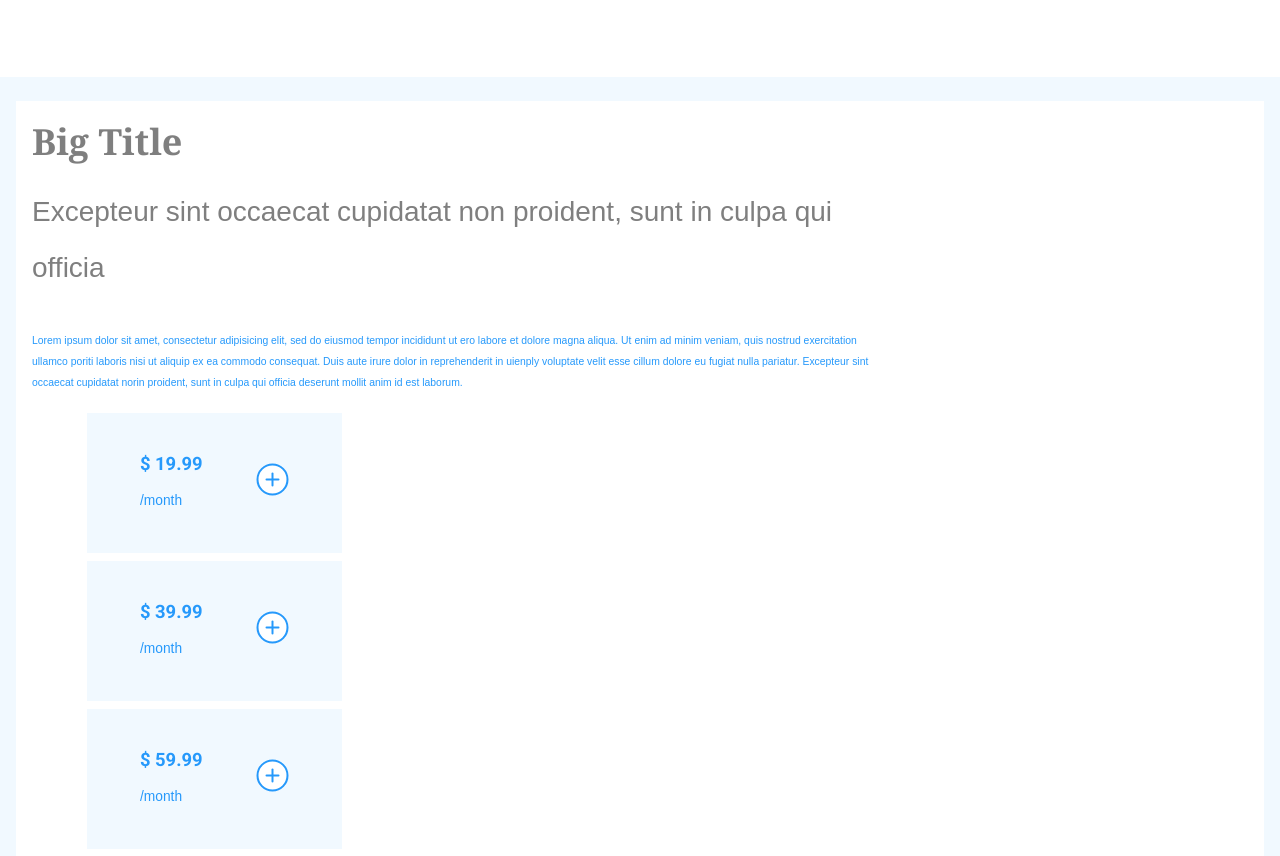
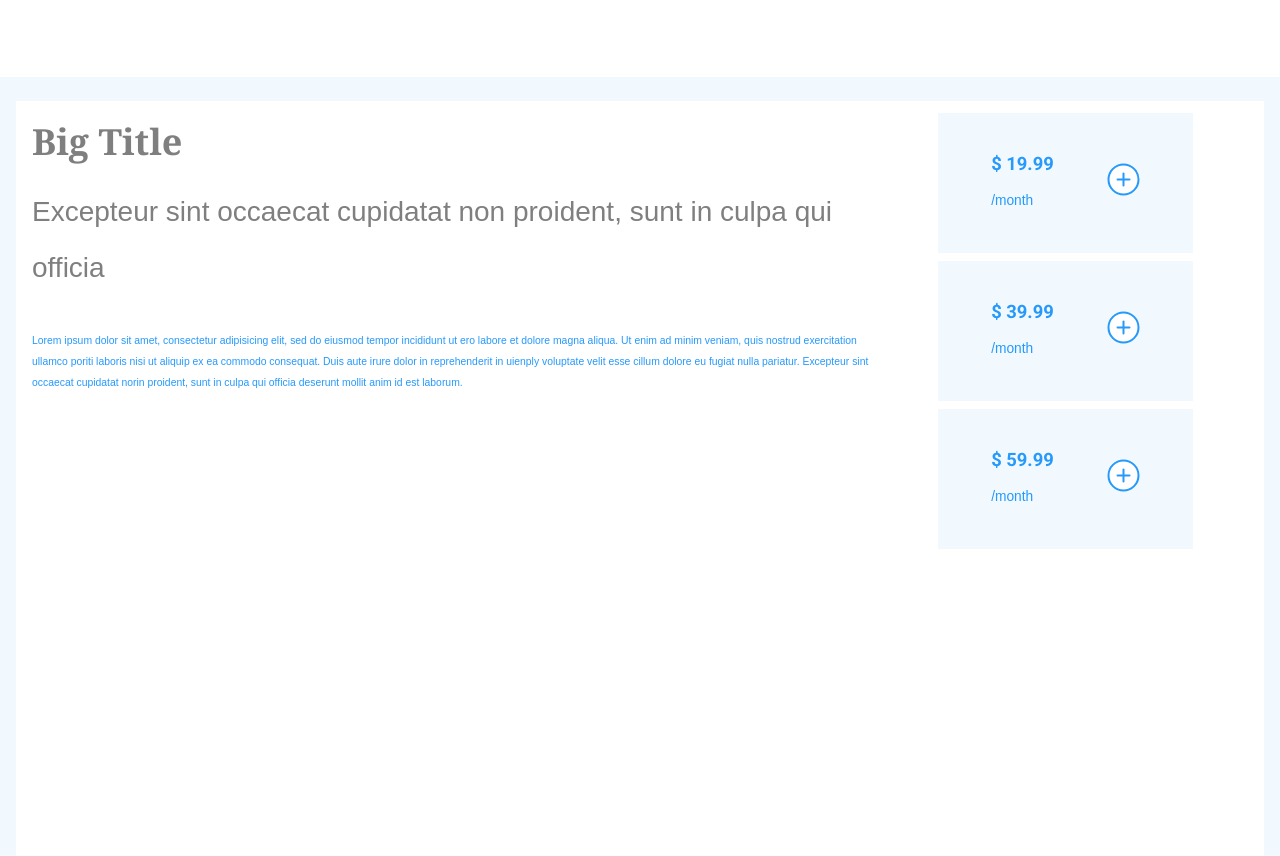
Before and after one commit to jesusvera99/unit7Assignment_JV, a plain HTML site: page index.html in a window 1280 px wide. Shown: the part 2878-3734 px from the top of the page. Drawn offline with nearby package versions, Linux system fonts and the light colour scheme.

Commit message:
added comments - subtle changes to final section

```diff
--- a/css/style.scss
+++ b/css/style.scss
@@ -371,7 +371,7 @@ $arial: 'Arial', Helvetica, sans-serif;
   }
 }
 
-@media screen and (min-width: 600px) and (max-width: 1024px) {
+@media screen and (min-width: 600px) and (max-width: 1023px) {
   section#section1 {
     width: 70%;
     margin: 0 auto;
@@ -451,7 +451,7 @@ $arial: 'Arial', Helvetica, sans-serif;
   }
 }
 
-@media screen and (min-width: 1025px) and (max-width: 1800px) {
+@media screen and (min-width: 1024px) and (max-width: 1800px) {
   .container nav {
     padding: 0 4em;
   }
@@ -533,6 +533,7 @@ $arial: 'Arial', Helvetica, sans-serif;
     padding: 5em 0 5em 2em;
   }
 
+  //Struggles to line things up in this section - all code below TBD
   .container #section-five #section-five-div h1 {
     width: 70%;
   }
@@ -546,5 +547,8 @@ $arial: 'Arial', Helvetica, sans-serif;
 
   .container #section-five #section-five-div #section-five-div-div {
     width: 30%;
+    position: relative;
+    left: 70%;
+    bottom: 300px;
   }
 }
```
Also changed, not shown: css/style.css, 1 other file.
